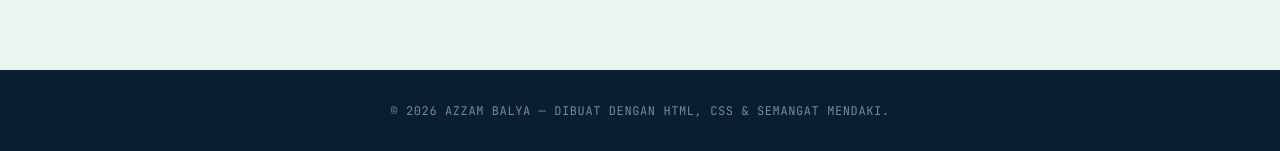
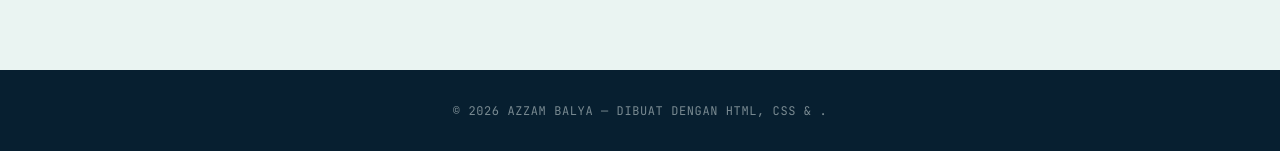
Before and after one commit to balyaazzam3/azambalya.github.io, a plain HTML site: page index.html in a window 1280 px wide. Shown: the part 1658-1809 px from the top of the page. Drawn offline with Linux system fonts and the light colour scheme.

Commit message:
index.html

```diff
--- a/index.html
+++ b/index.html
@@ -96,7 +96,7 @@
   </div>
 </section>
 
-<footer>© 2026 AZZAM BALYA — DIBUAT DENGAN HTML, CSS &amp; SEMANGAT MENDAKI.</footer>
+<footer>© 2026 AZZAM BALYA — DIBUAT DENGAN HTML, CSS &amp; .</footer>
 
 <script src="script.js"></script>
 </body>
```
